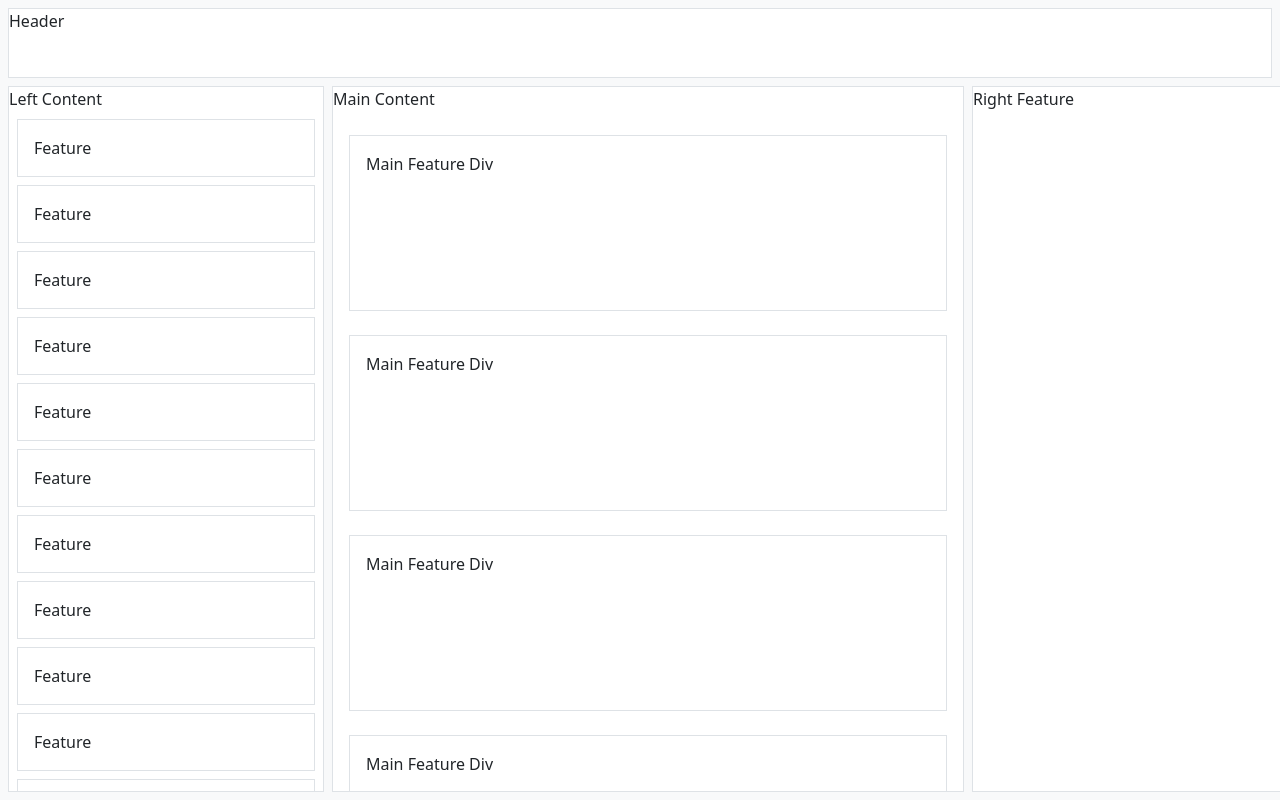
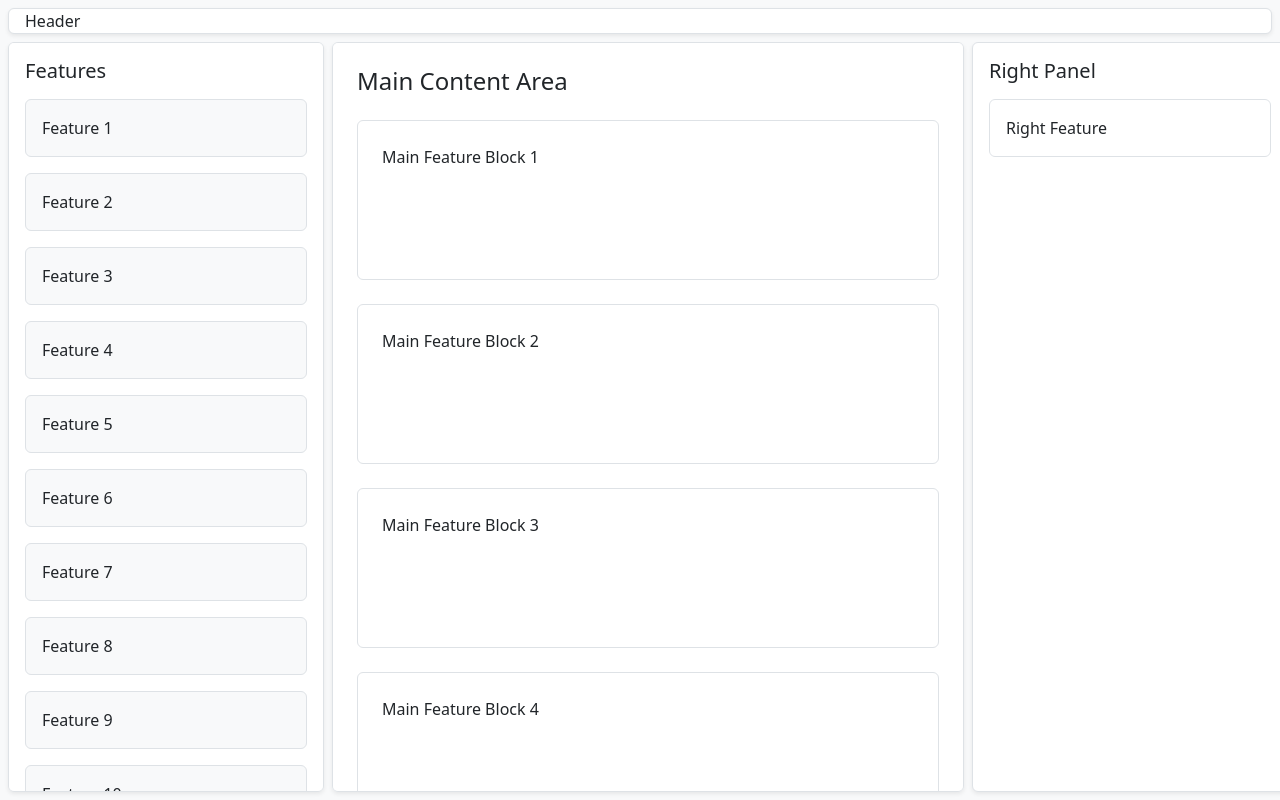
Before and after one commit to Pantaleon-Arkady/React-FrontEnd, a React (Vite) app: page /first-layout in a window 1280 px wide. Built offline with nearby package versions, Linux system fonts and the light colour scheme.

Commit message:
improved layout

```diff
--- a/src/components/FirstLayout.jsx
+++ b/src/components/FirstLayout.jsx
@@ -1,133 +1,76 @@
-function FirstLayout() {
+import React from 'react';
+
+function AppLayout({
+  header = <div className="h-100 d-flex align-items-center px-3">Header</div>,
+  leftSidebar,
+  mainContent,
+  rightSidebar,
+}) {
   return (
-        <div className="vh-100 d-flex flex-column bg-light">
-            <header
-                className="bg-white border m-2 flex-shrink-0"
-                style={{ height: "70px" }}
+    <div className="vh-100 d-flex flex-column bg-light overflow-hidden">
+      <header className="bg-white border m-2 flex-shrink-0 rounded shadow-sm">
+        {header}
+      </header>
+
+      <main className="flex-grow-1 d-flex gap-2 px-2 pb-2 overflow-hidden">
+        <aside
+          className="bg-white border rounded shadow-sm overflow-auto"
+          style={{ flex: '0 0 25%', minWidth: '280px' }}
         >
-                Header
-            </header>
-            <main className="flex-grow-1 d-flex gap-2 px-2 pb-2 overflow-hidden">
-                {/* Left 25% */}
+          {leftSidebar || <DefaultLeftSidebar />}
+        </aside>
+
+        <section
+          className="bg-white border rounded shadow-sm overflow-auto flex-grow-1"
+          style={{ flex: '0 0 50%', minWidth: '400px' }}
+        >
+          {mainContent || <DefaultMainContent />}
+        </section>
+
         <aside
-                    className="bg-white border overflow-auto"
-                    style={{ flex: "0 0 25%" }}
+          className="bg-white border rounded shadow-sm overflow-auto"
+          style={{ flex: '0 0 25%', minWidth: '280px' }}
         >
-                    Left Content
-                    <div className="m-2 border p-3">
-                        Feature
-                    </div>
-                    <div className="m-2 border p-3">
-                        Feature
-                    </div>
-                    <div className="m-2 border p-3">
-                        Feature
-                    </div>
-                    <div className="m-2 border p-3">
-                        Feature
-                    </div>
-                    <div className="m-2 border p-3">
-                        Feature
-                    </div>
-                    <div className="m-2 border p-3">
-                        Feature
-                    </div>
-                    <div className="m-2 border p-3">
-                        Feature
-                    </div>
-                    <div className="m-2 border p-3">
-                        Feature
-                    </div>
-                    <div className="m-2 border p-3">
-                        Feature
-                    </div>
-                    <div className="m-2 border p-3">
-                        Feature
-                    </div>
-                    <div className="m-2 border p-3">
-                        Feature
-                    </div>
-                    <div className="m-2 border p-3">
-                        Feature
-                    </div>
-                    <div className="m-2 border p-3">
-                        Feature
-                    </div>
-                    <div className="m-2 border p-3">
-                        Feature
-                    </div>
-                    <div className="m-2 border p-3">
-                        Feature
-                    </div>
-                    <div className="m-2 border p-3">
-                        Feature
-                    </div>
-                </aside>
-                <section
-                    className="bg-white border overflow-auto"
-                    style={{ flex: "0 0 50%" }}
-                >
-                    Main Content
-                    <div className="mx-3 my-4 p-3 border h-25">
-                        Main Feature Div
-                    </div>
-                    <div className="mx-3 my-4 p-3 border h-25">
-                        Main Feature Div
-                    </div>
-                    <div className="mx-3 my-4 p-3 border h-25">
-                        Main Feature Div
-                    </div>
-                    <div className="mx-3 my-4 p-3 border h-25">
-                        Main Feature Div
-                    </div>
-                    <div className="mx-3 my-4 p-3 border h-25">
-                        Main Feature Div
-                    </div>
-                    <div className="mx-3 my-4 p-3 border h-25">
-                        Main Feature Div
-                    </div>
-                    <div className="mx-3 my-4 p-3 border h-25">
-                        Main Feature Div
-                    </div>
-                    <div className="mx-3 my-4 p-3 border h-25">
-                        Main Feature Div
-                    </div>
-                    <div className="mx-3 my-4 p-3 border h-25">
-                        Main Feature Div
-                    </div>
-                    <div className="mx-3 my-4 p-3 border h-25">
-                        Main Feature Div
-                    </div>
-                    <div className="mx-3 my-4 p-3 border h-25">
-                        Main Feature Div
-                    </div>
-                    <div className="mx-3 my-4 p-3 border h-25">
-                        Main Feature Div
-                    </div>
-                    <div className="mx-3 my-4 p-3 border h-25">
-                        Main Feature Div
-                    </div>
-                    <div className="mx-3 my-4 p-3 border h-25">
-                        Main Feature Div
-                    </div>
-                    <div className="mx-3 my-4 p-3 border h-25">
-                        Main Feature Div
-                    </div>
-                    <div className="mx-3 my-4 p-3 border h-25">
-                        Main Feature Div
-                    </div>
-                </section>
-                <aside
-                    className="bg-white border overflow-auto"
-                    style={{ flex: "0 0 25%" }}
-                >
-                    <div>
-                        Right Feature
-                    </div>
+          {rightSidebar || <DefaultRightSidebar />}
         </aside>
       </main>
     </div>
   );
 }
 
-export default FirstLayout;
+function DefaultLeftSidebar() {
+  return (
+    <div className="p-3">
+      <h5 className="mb-3">Features</h5>
+      {Array.from({ length: 12 }).map((_, i) => (
+        <div key={i} className="border rounded p-3 mb-3 bg-light">
+          Feature {i + 1}
+        </div>
+      ))}
+    </div>
+  );
+}
+
+function DefaultMainContent() {
+  return (
+    <div className="p-4">
+      <h4 className="mb-4">Main Content Area</h4>
+      {Array.from({ length: 8 }).map((_, i) => (
+        <div key={i} className="border rounded p-4 mb-4" style={{ minHeight: '160px' }}>
+          Main Feature Block {i + 1}
+        </div>
+      ))}
+    </div>
+  );
+}
+
+function DefaultRightSidebar() {
+  return (
+    <div className="p-3">
+      <h5 className="mb-3">Right Panel</h5>
+      <div className="border rounded p-3 mb-3">Right Feature</div>
+    </div>
+  );
+}
+
+export default AppLayout;
```
Lines whose indentation alone changed are shown as unchanged.
